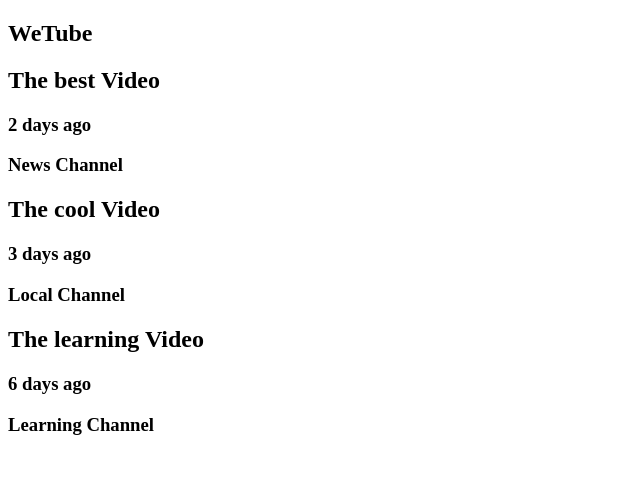
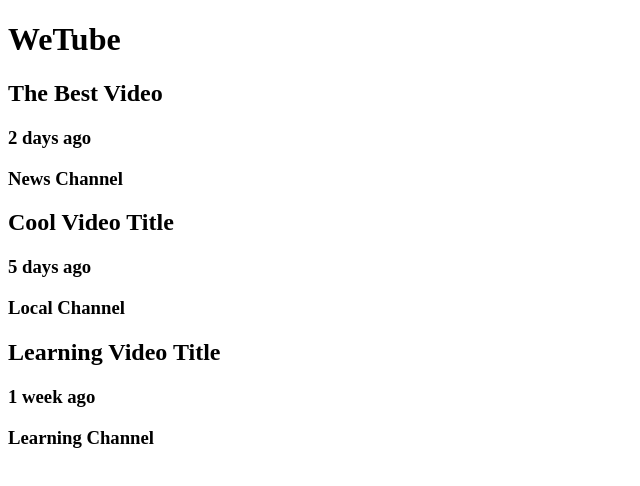
Before and after one commit to codemasterhark/intro-to-react, a React (Vite) app: page / in a window 1280 px wide. Shown: the top 486 px of the page, without its empty margins (0-640 px from the left). Built offline with nearby package versions, Linux system fonts and the light colour scheme.

Commit message:
Added JSX, updated eslint config

```diff
--- a/package.json
+++ b/package.json
@@ -1,5 +1,5 @@
 {
-  "name": "intro-to-react",
+  "name": "react-introduction",
   "version": "1.0.0",
   "description": "Intro to react and create your own youtube",
   "main": "src/App.js",
@@ -11,8 +11,12 @@
   "author": "Code Master Hark",
   "license": "ISC",
   "devDependencies": {
+    "babel-eslint": "^10.1.0",
     "eslint": "^7.16.0",
     "eslint-config-prettier": "^7.1.0",
+    "eslint-plugin-import": "^2.22.1",
+    "eslint-plugin-jsx-a11y": "^6.4.1",
+    "eslint-plugin-react": "^7.22.0",
     "parcel-bundler": "^1.12.4",
     "prettier": "^2.2.1"
   },
--- a/src/App.js
+++ b/src/App.js
@@ -3,24 +3,26 @@ import ReactDOM from "react-dom";
 import Video from "./Video";
 
 const App = () => {
-  return React.createElement("div", {}, [
-    React.createElement("h2", {}, "WeTube"),
-    React.createElement(Video, {
-      title: "The best Video",
-      dateAdded: "2 days ago",
-      channel: "News Channel",
-    }),
-    React.createElement(Video, {
-      title: "The cool Video",
-      dateAdded: "3 days ago",
-      channel: "Local Channel",
-    }),
-    React.createElement(Video, {
-      title: "The learning Video",
-      dateAdded: "6 days ago",
-      channel: "Learning Channel",
-    }),
-  ]);
+  return (
+    <div>
+      <h1>WeTube</h1>
+      <Video
+        title="The Best Video"
+        dateAdded="2 days ago"
+        channel="News Channel"
+      />
+      <Video
+        title="Cool Video Title"
+        dateAdded="5 days ago"
+        channel="Local Channel"
+      />
+      <Video
+        title="Learning Video Title"
+        dateAdded="1 week ago"
+        channel="Learning Channel"
+      />
+    </div>
+  );
 };
 
 ReactDOM.render(React.createElement(App), document.getElementById("root"));
--- a/src/Video.js
+++ b/src/Video.js
@@ -1,10 +1,13 @@
 import React from "react";
 
 const Video = (props) => {
-  return React.createElement("div", {}, [
-    React.createElement("h2", {}, props.title),
-    React.createElement("h3", {}, props.dateAdded),
-    React.createElement("h3", {}, props.channel),
-  ]);
+  return (
+    <div>
+      <h2>{props.title}</h2>
+      <h3>{props.dateAdded}</h3>
+      <h3>{props.channel}</h3>
+    </div>
+  );
 };
+
 export default Video;
```
Also changed, not shown: .eslintrc.json.
